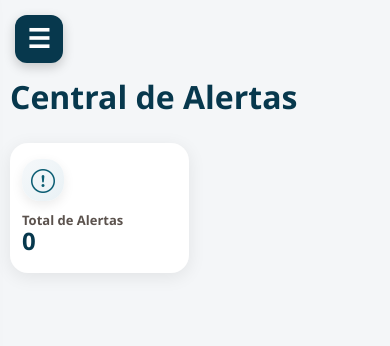
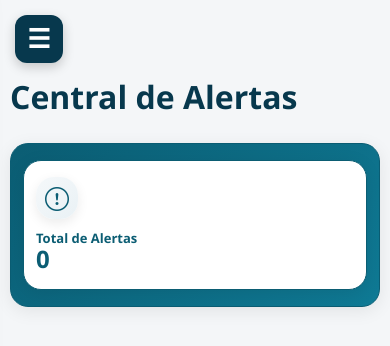
Before and after one commit to kauanzxzx/vincent-criatorio, a plain HTML site: page frontend/alertas.html in a window 390 px wide. Drawn offline with nearby package versions, Linux system fonts and the light colour scheme; no server answers.

Commit message:
Atualiza css cards

```diff
--- a/frontend/alertas.html
+++ b/frontend/alertas.html
@@ -52,13 +52,14 @@ onclick="abrirMenu()">
 
 <div class="cards">
 
+    <div class="card card-destaque">
     <div class="card">
         <div class="card-icon">
             <i class="bi bi-exclamation-circle"></i>
         </div>
         <h3>Total de Alertas</h3>
         <span id="totalAlertas">0</span>
-    </div>
+    </div></div>
 
 </div>
 
--- a/frontend/css/style.css
+++ b/frontend/css/style.css
@@ -851,6 +851,14 @@ td[data-label="Ações"]::before{
 
 @media(max-width:768px){
 
+    .card{
+        border: solid #0b5d73 0.2px;
+    }
+
+    .card-fin{
+        border: solid #0b5d73 0.2px;
+    }
+
     .cards{
 
         display:grid;
@@ -869,4 +877,25 @@ td[data-label="Ações"]::before{
 
     }
 
+    .card-destaque{
+
+    background:
+    linear-gradient(
+        135deg,
+        #0b5d73,
+        #0f7a95
+    );
+
+    color:white;
+
 }
+
+.card-destaque h3,
+.card-destaque span,
+.card-destaque i{
+
+    color: #0b5d73;
+
+}
+
+}
```
Also changed, not shown: frontend/pesagens.html (+2 -1 lines).
